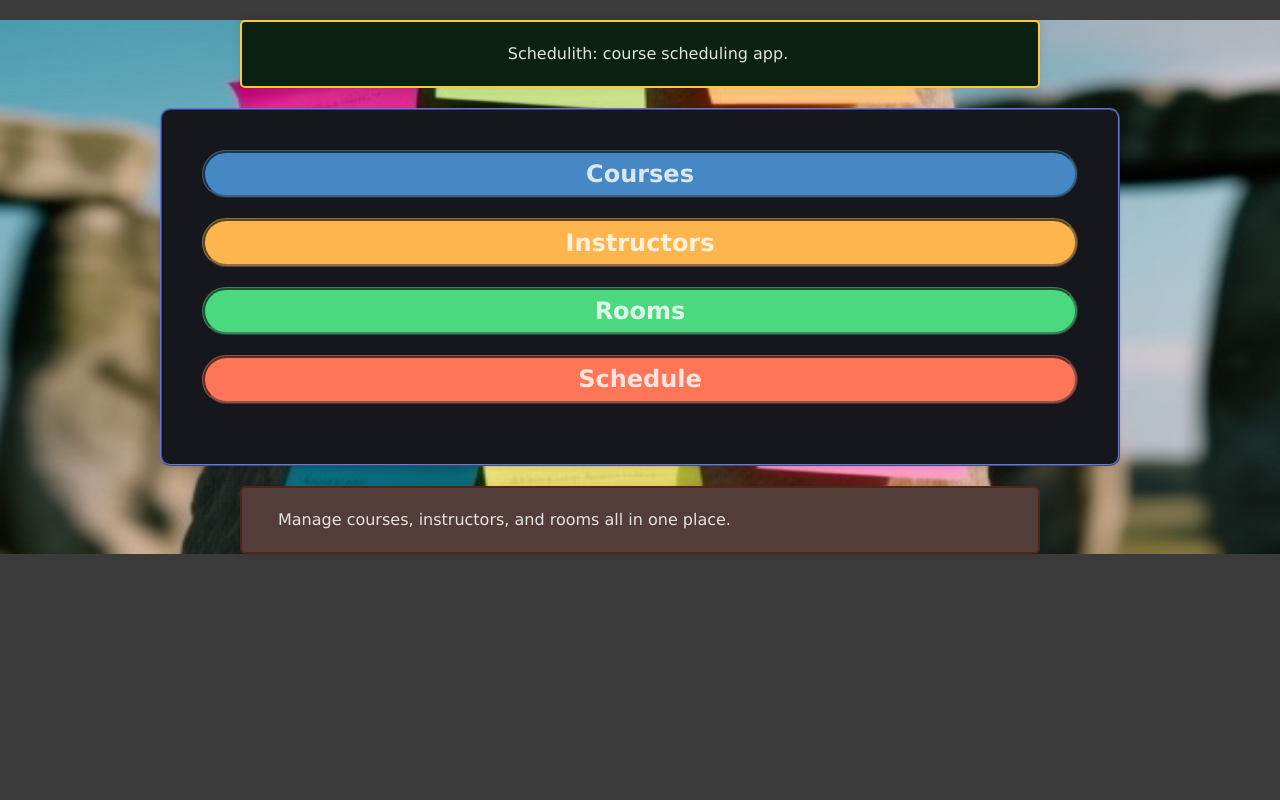
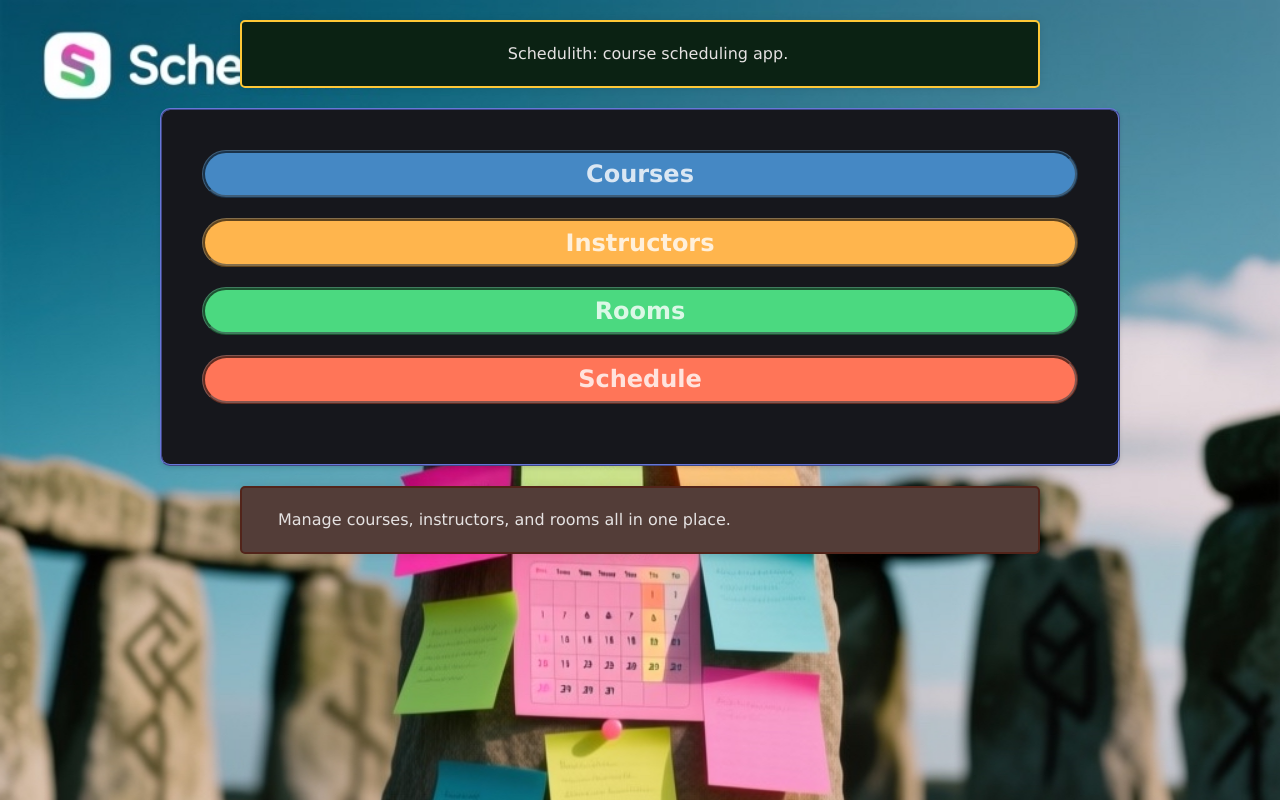
Before and after one commit to JustLeaveitBlank1/Class-Scheduler, a React (Vite) app in the folder frontend/: page / in a window 1280 px wide. Shown: the top 800 px of the page. Built offline with nearby package versions, Linux system fonts and the light colour scheme.

Commit message:
fixed background

```diff
--- a/frontend/src/index.css
+++ b/frontend/src/index.css
@@ -70,6 +70,14 @@ a img {
   border-radius: 8px;
   box-shadow: 0 2px 4px rgba(0, 0, 0, 0.1);
 }
+.card-content {
+  display: flex;
+  text-wrap: nowrap;
+  justify-content: space-between;
+  text-align: center;
+  width: 25%;
+  padding: 20px;
+}
 .card-title {
   font-size: 20px;
   font-weight: bold;
--- a/frontend/src/pages/courses.tsx
+++ b/frontend/src/pages/courses.tsx
@@ -28,12 +28,13 @@ const Courses: React.FC = () => {
             <h1>
                 Courses
             </h1>
-            <ul>
+            <ul className="card-list">
                 {data?.map((course) => (
                     <li
                         key={course.id}
                         className="card"
                     >
+                        <div className="card-content">
                             <h2>
                                 {course.name}
                                 {course.code}
@@ -42,6 +43,7 @@ const Courses: React.FC = () => {
                                 credits: {course.credit_hours}
                                 time: {course.contact_hours}
                             </p>
+                        </div>
                     </li>
                 ))}
             </ul>
--- a/frontend/src/pages/home.tsx
+++ b/frontend/src/pages/home.tsx
@@ -3,11 +3,11 @@ import BubblyLink from "../components/BubblyLink";
 
 const Home: React.FC = () => {
     return (
-        <div className="a"
+        <body
             style={{
                 backgroundImage: "url('../public/IMG00.png')",
                 backgroundRepeat: "no-repeat",
-                backgroundSize: "2200px 1600px",
+                backgroundSize: "cover",
                 backgroundPosition: "center",
             }}
         >
@@ -47,7 +47,7 @@ const Home: React.FC = () => {
                     Manage courses, instructors, and rooms all in one place.
                 </p>
             </div>
-        </div>
+        </body>
     );
 };
 
```
Lines whose indentation alone changed are shown as unchanged.
